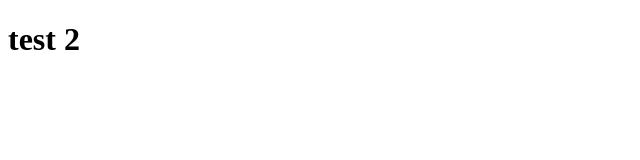
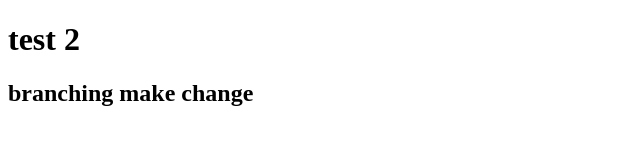
Before and after one commit to ay29dev/branch_test, a plain HTML site: page test2.htm in a window 1280 px wide. Shown: the whole page, without its empty margins (0-640 px from the left). Drawn offline with Linux system fonts and the light colour scheme.

Commit message:
Make other changes testing  brach

```diff
--- a/test2.htm
+++ b/test2.htm
@@ -7,5 +7,6 @@
 </head>
 <body>
     <h1>test 2</h1>
+    <h2>branching make change</h2>
 </body>
 </html>
```
